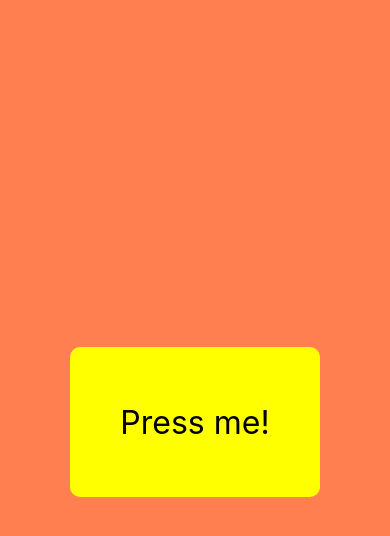
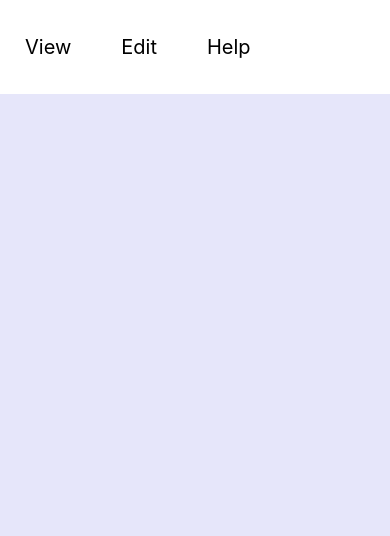
Before and after one commit to MoKhajavi75/TopFan, a React Native app: screen / in a window 390 px wide. Shown: the top 536 px of the page. Built offline with nearby package versions, Linux system fonts and the light colour scheme.

Commit message:
Add top row buttons

```diff
--- a/App.js
+++ b/App.js
@@ -9,24 +9,77 @@ class App extends Component {
           flex: 1,
           justifyContent: 'center',
           alignItems: 'center',
-          backgroundColor: 'coral'
+          backgroundColor: '#F0F8FF'
         }}
       >
-        <TouchableOpacity
+        {/* Top row */}
+        <View
           style={{
-            width: 250,
-            height: 150,
+            flex: 1,
+            flexDirection: 'row',
+            justifyContent: 'flex-start',
+            alignItems: 'center',
+            alignSelf: 'stretch',
+            backgroundColor: 'white'
+          }}
+        >
+          <TouchableOpacity
+            style={{
+              justifyContent: 'center',
+              alignItems: 'center',
+              alignSelf: 'stretch'
+            }}
+            onPress={() => {
+              alert('View');
+            }}
+          >
+            <Text
+              style={{ marginHorizontal: 25, fontSize: 20, color: 'black' }}
+            >
+              View
+            </Text>
+          </TouchableOpacity>
+
+          <TouchableOpacity
+            style={{
+              justifyContent: 'center',
+              alignItems: 'center',
+              alignSelf: 'stretch'
+            }}
+          >
+            <Text
+              style={{ marginHorizontal: 25, fontSize: 20, color: 'black' }}
+            >
+              Edit
+            </Text>
+          </TouchableOpacity>
+
+          <TouchableOpacity
+            style={{
+              justifyContent: 'center',
+              alignItems: 'center',
+              alignSelf: 'stretch'
+            }}
+          >
+            <Text
+              style={{ marginHorizontal: 25, fontSize: 20, color: 'black' }}
+            >
+              Help
+            </Text>
+          </TouchableOpacity>
+        </View>
+
+        {/* Buttons */}
+        <View
+          style={{
+            flex: 8,
+            flexDirection: 'row',
             justifyContent: 'center',
             alignItems: 'center',
-            backgroundColor: 'yellow',
-            borderRadius: 10
+            alignSelf: 'stretch',
+            backgroundColor: '#E6E6FA'
           }}
-          onPress={() => {
-            alert("I'm Pressed!");
-          }}
-        >
-          <Text style={{ fontSize: 32 }}>Press me!</Text>
-        </TouchableOpacity>
+        />
       </View>
     );
   }
```
